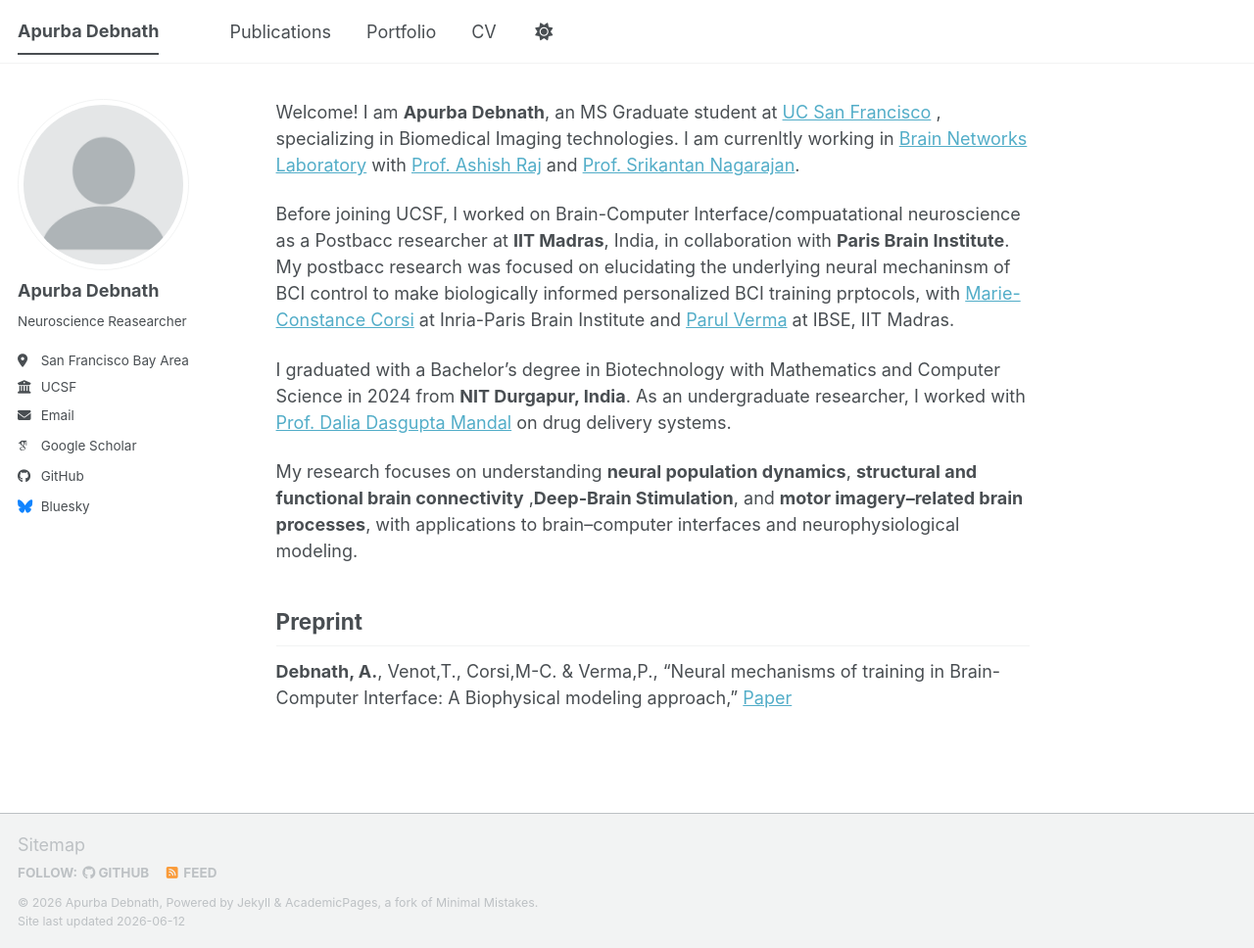
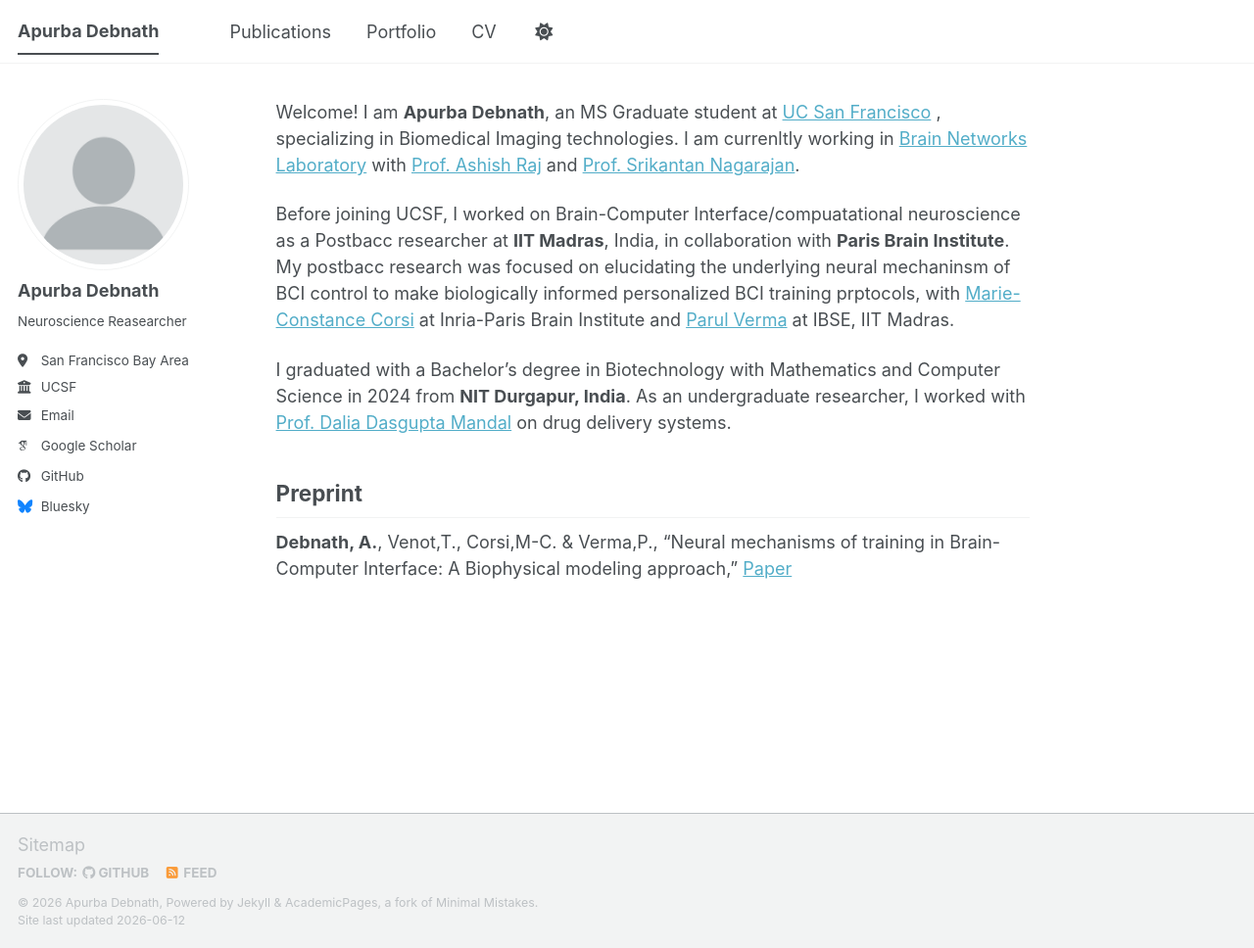
Before and after one commit to ApurbaApd/ApurbaApd.github.io, a Jekyll site: the page built from _pages/about.md, in a window 1280 px wide and 968 px high. Shown: the whole window at 98% size. Built offline with Jekyll 4.4.1, drawn with Linux system fonts in a browser that asks for light colours; some web fonts are replaced; a script bundle is joined from its source files by our own code; library files that are not in the unit come from our copies.

Commit message:
Update about.md to streamline research focus section
Removed redundant information about research focus areas.

```diff
--- a/_pages/about.md
+++ b/_pages/about.md
@@ -12,9 +12,6 @@ Before joining UCSF, I worked on Brain-Computer Interface/compuatational neurosc
 
 I graduated with a Bachelor's degree in Biotechnology with Mathematics and Computer Science in 2024 from **NIT Durgapur, India**. As an undergraduate researcher, I worked with [Prof. Dalia Dasgupta Mandal](https://nitdgp.ac.in/department/biotechnology) on drug delivery systems.
 
-My research focuses on understanding **neural population dynamics**, **structural and functional brain connectivity** ,**Deep-Brain Stimulation**, and **motor imagery–related brain processes**, with applications to brain–computer interfaces and neurophysiological modeling.
-
-
 
 ## Preprint
 
```
